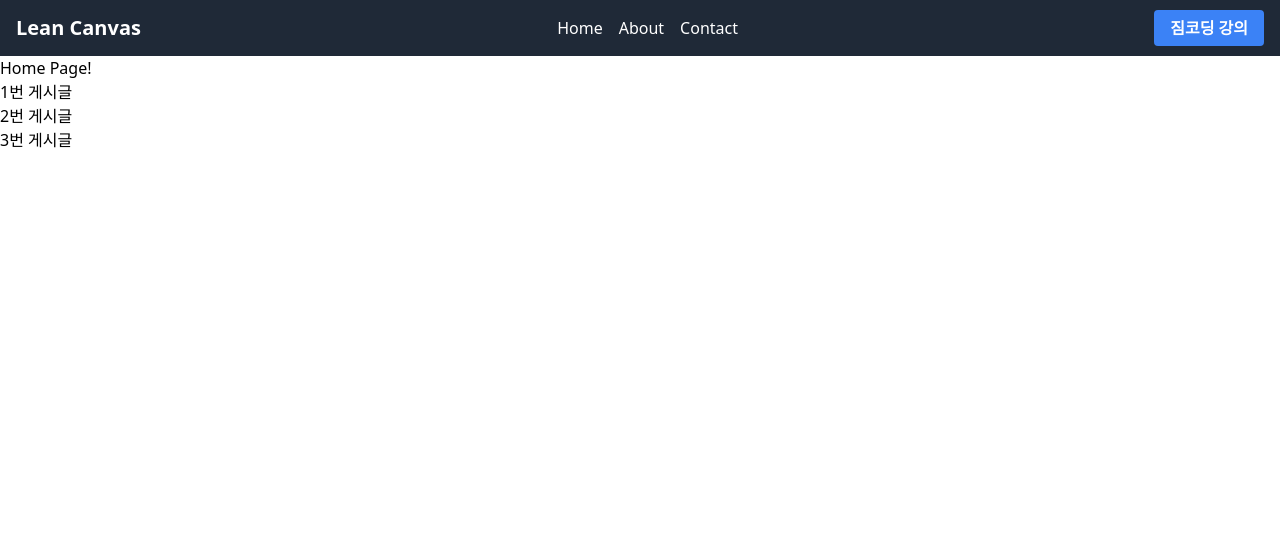
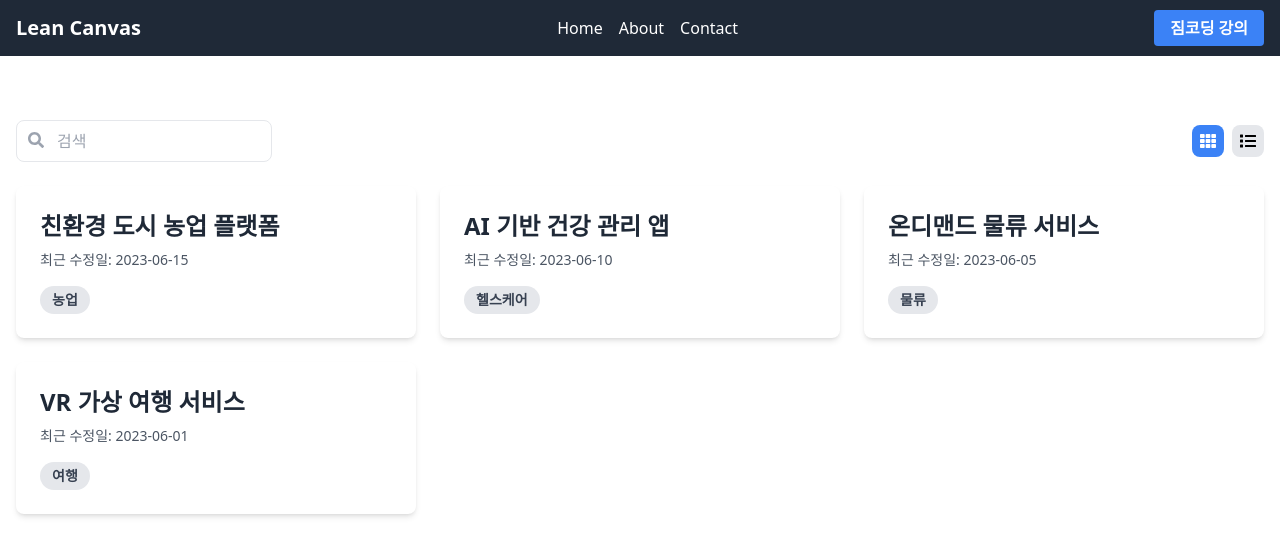
Before and after one commit to gymcoding/lean-canvas-react, a React (Vite) app: page / in a window 1280 px wide. Shown: the top 556 px of the page. Built offline with nearby package versions, Linux system fonts and the light colour scheme.

Commit message:
14 리스트 UI

```diff
--- a/src/pages/Home.jsx
+++ b/src/pages/Home.jsx
@@ -1,19 +1,102 @@
+import { useState } from 'react';
 import { Link } from 'react-router-dom';
+import { FaSearch, FaList, FaTh } from 'react-icons/fa';
+
 function Home() {
+  const [searchText, setSearchText] = useState('');
+  const [isGridView, setIsGridView] = useState(true);
+  const dummyData = [
+    {
+      id: 1,
+      title: '친환경 도시 농업 플랫폼',
+      lastModified: '2023-06-15',
+      category: '농업',
+    },
+    {
+      id: 2,
+      title: 'AI 기반 건강 관리 앱',
+      lastModified: '2023-06-10',
+      category: '헬스케어',
+    },
+    {
+      id: 3,
+      title: '온디맨드 물류 서비스',
+      lastModified: '2023-06-05',
+      category: '물류',
+    },
+    {
+      id: 4,
+      title: 'VR 가상 여행 서비스',
+      lastModified: '2023-06-01',
+      category: '여행',
+    },
+  ];
+
+  const filteredData = dummyData.filter(item =>
+    item.title.toLowerCase().includes(searchText.toLowerCase()),
+  );
   return (
-    <div>
-      Home Page!
-      <ul>
-        <li>
-          <Link to={`/canvases/1`}>1번 게시글</Link>
-        </li>
-        <li>
-          <Link to={`/canvases/2?keyword=canvas#helloworld`}>2번 게시글</Link>
-        </li>
-        <li>
-          <Link to={`/canvases/3`}>3번 게시글</Link>
-        </li>
-      </ul>
+    <div className="container mx-auto px-4 py-16">
+      <div className="mb-6 flex flex-col sm:flex-row items-center justify-between">
+        <div className="relative w-full sm:w-64 mb-4 sm:mb-0">
+          <input
+            type="text"
+            placeholder="검색"
+            className="w-full pl-10 pr-4 py-2 border rounded-lg focus:outline-none focus:ring-2 focus:ring-blue-500"
+            value={searchText}
+            onChange={e => setSearchText(e.target.value)}
+            aria-label="검색"
+          />
+          <FaSearch className="absolute left-3 top-3 text-gray-400" />
+        </div>
+        <div className="flex space-x-2">
+          <button
+            onClick={() => setIsGridView(true)}
+            className={`p-2 rounded-lg focus:outline-none focus:ring-2 focus:ring-blue-500 ${isGridView ? 'bg-blue-500 text-white' : 'bg-gray-200'}`}
+            aria-label="Grid view"
+          >
+            <FaTh />
+          </button>
+          <button
+            onClick={() => setIsGridView(false)}
+            className={`p-2 rounded-lg focus:outline-none focus:ring-2 focus:ring-blue-500 ${!isGridView ? 'bg-blue-500 text-white' : 'bg-gray-200'}`}
+            aria-label="List view"
+          >
+            <FaList />
+          </button>
+        </div>
+      </div>
+      {filteredData.length === 0 ? (
+        <div className="text-center py-10">
+          <p className="text-xl text-gray-600">
+            {searchText ? '검색 결과가 없습니다' : '목록이 없습니다'}
+          </p>
+        </div>
+      ) : (
+        <div
+          className={`grid gap-6 ${isGridView ? 'grid-cols-1 sm:grid-cols-2 lg:grid-cols-3' : 'grid-cols-1'}`}
+        >
+          {filteredData.map(item => (
+            <Link
+              key={item.id}
+              className="bg-white rounded-lg shadow-md overflow-hidden transition-transform duration-300 hover:scale-105"
+              to={`/canvases/${item.id}`}
+            >
+              <div className="p-6">
+                <h2 className="text-2xl font-bold mb-2 text-gray-800">
+                  {item.title}
+                </h2>
+                <p className="text-sm text-gray-600 mb-4">
+                  최근 수정일: {item.lastModified}
+                </p>
+                <span className="inline-block px-3 py-1 text-sm font-semibold text-gray-700 bg-gray-200 rounded-full">
+                  {item.category}
+                </span>
+              </div>
+            </Link>
+          ))}
+        </div>
+      )}
     </div>
   );
 }
```
